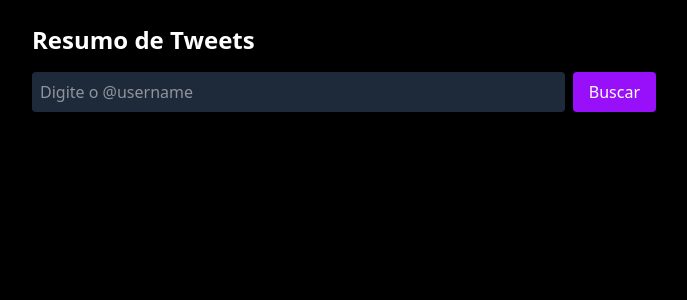
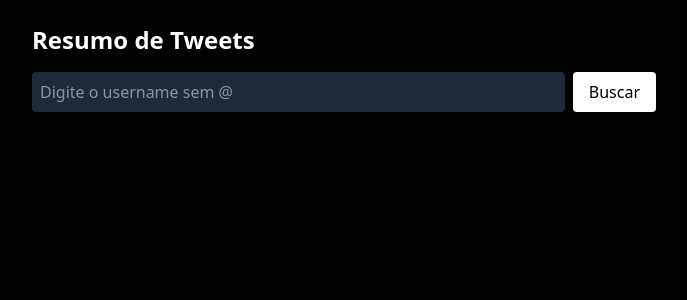
Before and after one commit to eduard0vieira/furia-howl, a React (Vite) app in the folder frontend/: page / in a window 1280 px wide. Shown: the top 300 px of the page, without its empty margins (296-983 px from the left). Built offline with nearby package versions, Linux system fonts and the light colour scheme.

Commit message:
style(colors and  hovers): changed colors of home.tsx

```diff
--- a/frontend/src/components/Home.tsx
+++ b/frontend/src/components/Home.tsx
@@ -33,13 +33,13 @@ const Home = () => {
       <div className="flex items-center gap-2 mb-4">
         <input
           type="text"
-          placeholder="Digite o @username"
+          placeholder="Digite o username sem @"
           className="w-full p-2 rounded bg-gray-800 text-white"
           value={username}
           onChange={(e) => setUsername(e.target.value)}
         />
         <button
-          className="bg-purple-600 hover:bg-purple-700 text-white px-4 py-2 rounded"
+          className="bg-white hover:bg-gray-300 text-black px-4 py-2 rounded cursor-pointer"
           onClick={fetchData}
           disabled={loading}
         >
@@ -48,15 +48,15 @@ const Home = () => {
       </div>
 
       {summary && (
-        <div className="mb-6 bg-gray-900 p-4 rounded">
-          <h2 className="text-lg font-semibold mb-2">Análise gerada pela IA de tweets do usuário @{username}:</h2>
+        <div className="mb-6 bg-gray-800 p-4 rounded">
+          <h2 className="text-lg font-semibold mb-2">Análise gerada:</h2>
           <p>{summary}</p>
         </div>
       )}
 
       {tweets.length > 0 && (
         <div className="space-y-4">
-          <h2 className="text-lg font-semibold mb-2">Tweets do usuário @{username}</h2>
+          <h2 className="text-lg font-semibold mb-2">Tweets do usuário:</h2>
           {tweets.map((tweet) => (
             <div
               key={tweet.id}
```
